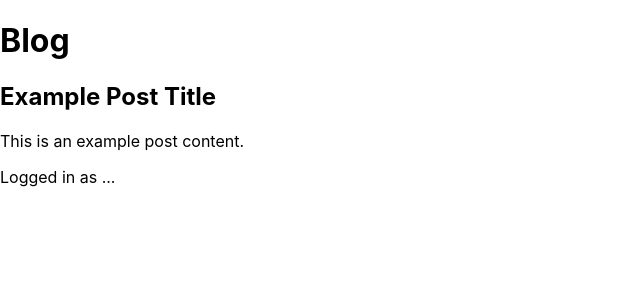
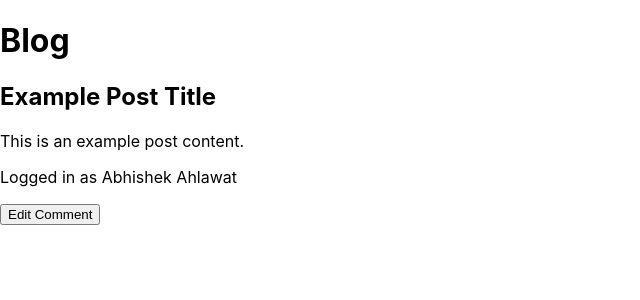
Before and after one commit to AhlawatAbhishek/Blog-App, a React (Create React App) app: page / in a window 1280 px wide. Shown: the top 300 px of the page, without its empty margins (0-640 px from the left). Built offline with nearby package versions, Linux system fonts and the light colour scheme.

Commit message:
refactor: Update UserInfoContext usage in App.jsx and Comment.jsx

```diff
--- a/src/App.jsx
+++ b/src/App.jsx
@@ -3,9 +3,9 @@ import "./App.css";
 import UserInfoContext from "./context/UserInfoContext";
 import BlogPage from "./components/BlogPage";
 function App() {
-  const userInfo = { userName: "Abhishek Ahlawat", isAdmin: "true" };
+  const userInfo = { userName: "Abhishek Ahlawat", isAdmin: true };
   return (
-    <UserInfoContext.Provider value={{ userInfo }}>
+    <UserInfoContext.Provider value={userInfo}>
       <BlogPage />
     </UserInfoContext.Provider>
   );
--- a/src/components/Comment.jsx
+++ b/src/components/Comment.jsx
@@ -1,8 +1,14 @@
 import React from "react";
+import { useContext } from "react";
+import UserInfoContext from "../context/UserInfoContext";
 export default function Comment() {
+  const { userName, isAdmin } = useContext(UserInfoContext);
+
+  console.log(userName + " " + isAdmin);
   return (
     <div>
-      <p>Logged in as ...</p>
+      <p>Logged in as {userName}</p>
+      {isAdmin && <button>Edit Comment</button>}
     </div>
   );
 }
```
